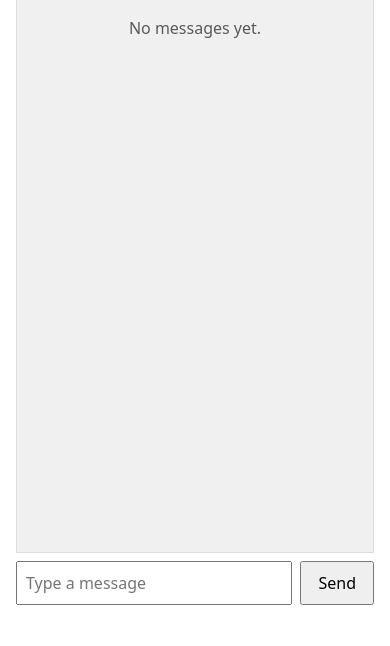
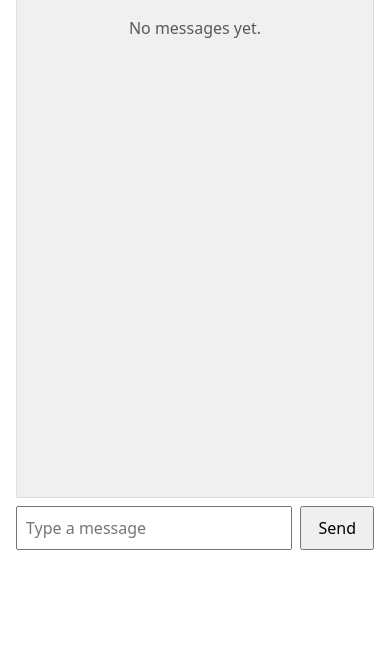
Before and after one commit to Jedidiah-coder/NushHACK-26, a Flask app: page / in a window 390 px wide, after a click on "Message". Shown: the part 198-844 px from the top of the page. Run offline with Flask 3, Linux system fonts and the light colour scheme; the visitor is signed in with stand-in values (Sample User, id 1); data that the repository does not hold is empty.

Commit message:
Update NUSHack/Static/css/style.css

```diff
--- a/NUSHack/Static/css/style.css
+++ b/NUSHack/Static/css/style.css
@@ -63,6 +63,11 @@ ul {
   gap: 8px;
   margin-left: auto;
   overflow-wrap: anywhere;
+}
+
+.user-menu button {
+  flex: none;
+  white-space: nowrap;
 }
 
 .auth {
@@ -138,6 +143,14 @@ ul {
   overflow-y: auto;
   border: 1px solid #dddddd;
   background: #f0f0f0;
+}
+
+/* The header can wrap onto two lines on phones, leaving less room for the chat. */
+@media (max-width: 720px) {
+  .chat {
+    height: calc(100vh - 345px);
+    height: calc(100dvh - 345px);
+  }
 }
 
 .chat-empty {
```
